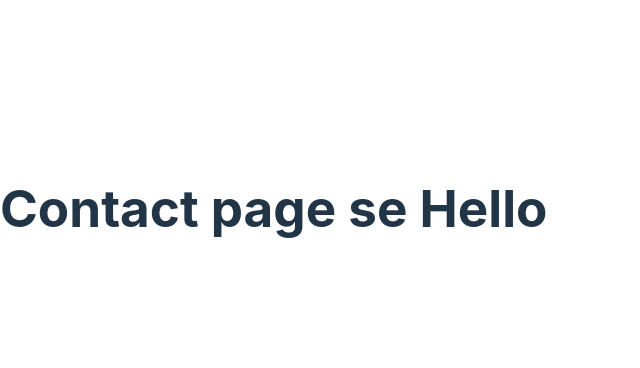
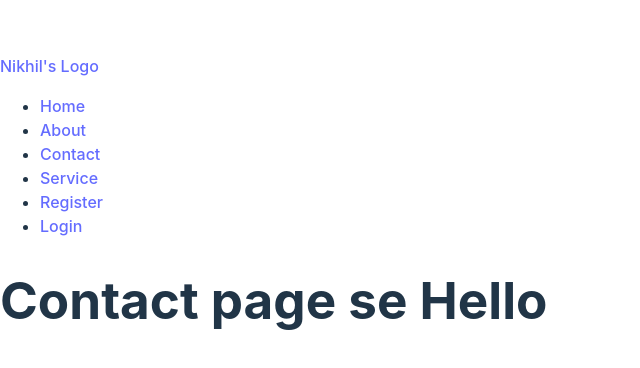
Before and after one commit to Nikhil-Giramkar/Solution-Space, a React (Vite) app in the folder client/: page /contact in a window 1280 px wide. Shown: the part 192-560 px from the top of the page, without its empty margins (0-640 px from the left). Built offline with nearby package versions, Linux system fonts and the light colour scheme.

Commit message:
Setting up Navbar And calling it above Browser Router so that we get the Navbar on every page

```diff
--- a/client/src/App.jsx
+++ b/client/src/App.jsx
@@ -5,9 +5,11 @@
 import { Login} from  "./pages/Login"
 import { Register} from  "./pages/Register"
 import { About} from  "./pages/About"
+import { Navbar } from "./components/Navbar"
 const App = () => {
   return (
     <>
+    <Navbar/>
     <BrowserRouter>
       <Routes>
         <Route path="/" element={<Home />}/>
--- /dev/null
+++ b/client/src/components/Navbar.jsx
@@ -0,0 +1,24 @@
+export const Navbar = () => {
+    return (
+        <>
+            <header>
+                <div className="container">
+                    <div className="logo-brand">
+                        <a href="/">Nikhil's Logo</a>
+                    </div>
+                </div>
+
+                <nav>
+                    <ul>
+                        <li><a href="/">Home</a></li>
+                        <li><a href="/about">About</a></li>
+                        <li><a href="/contact">Contact</a></li>
+                        <li><a href="/sevice">Service</a></li>
+                        <li><a href="/register">Register</a></li>
+                        <li><a href="/login">Login</a></li>
+                    </ul>
+                </nav>
+            </header>
+        </>
+    )
+}
```
